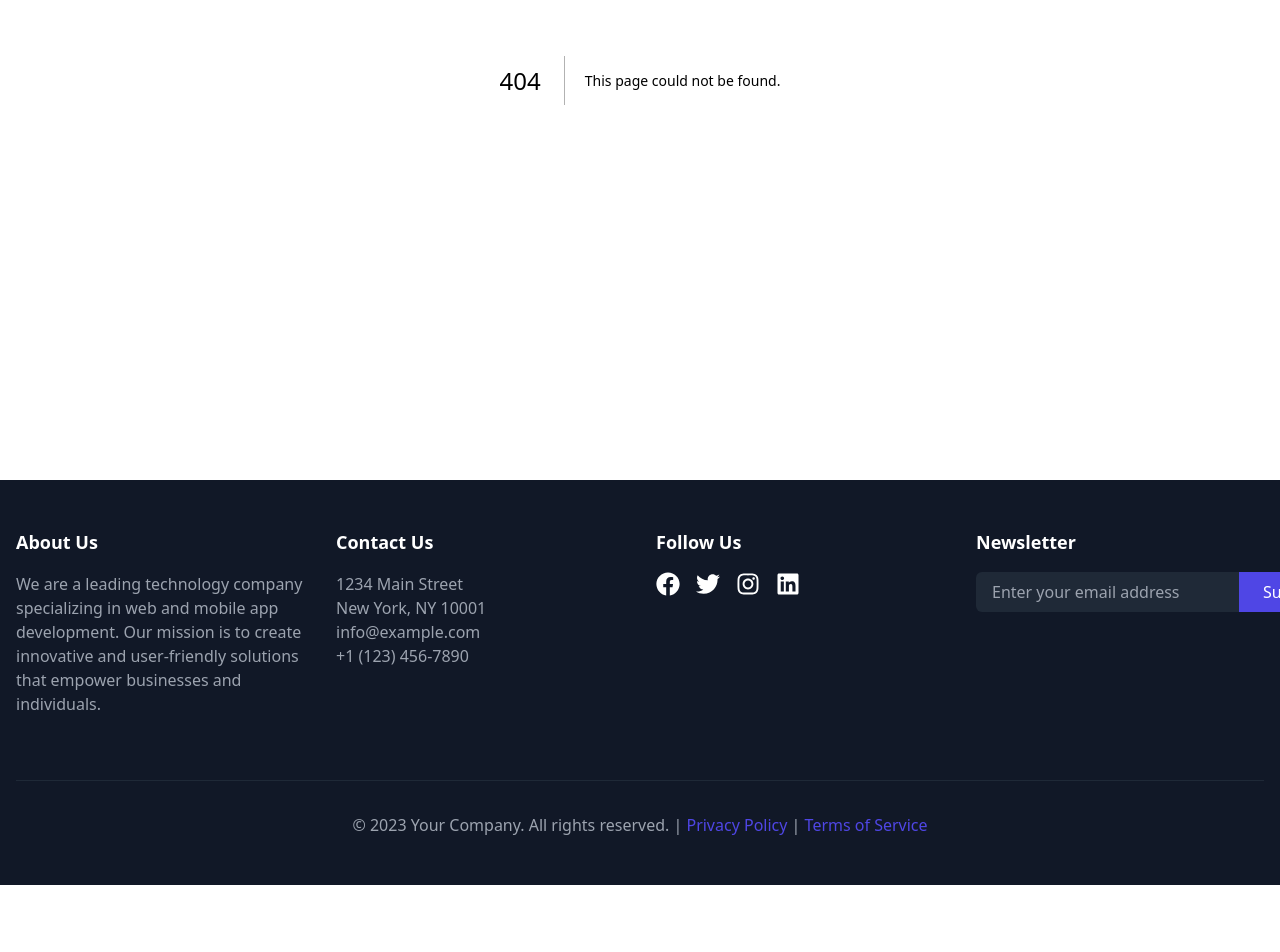
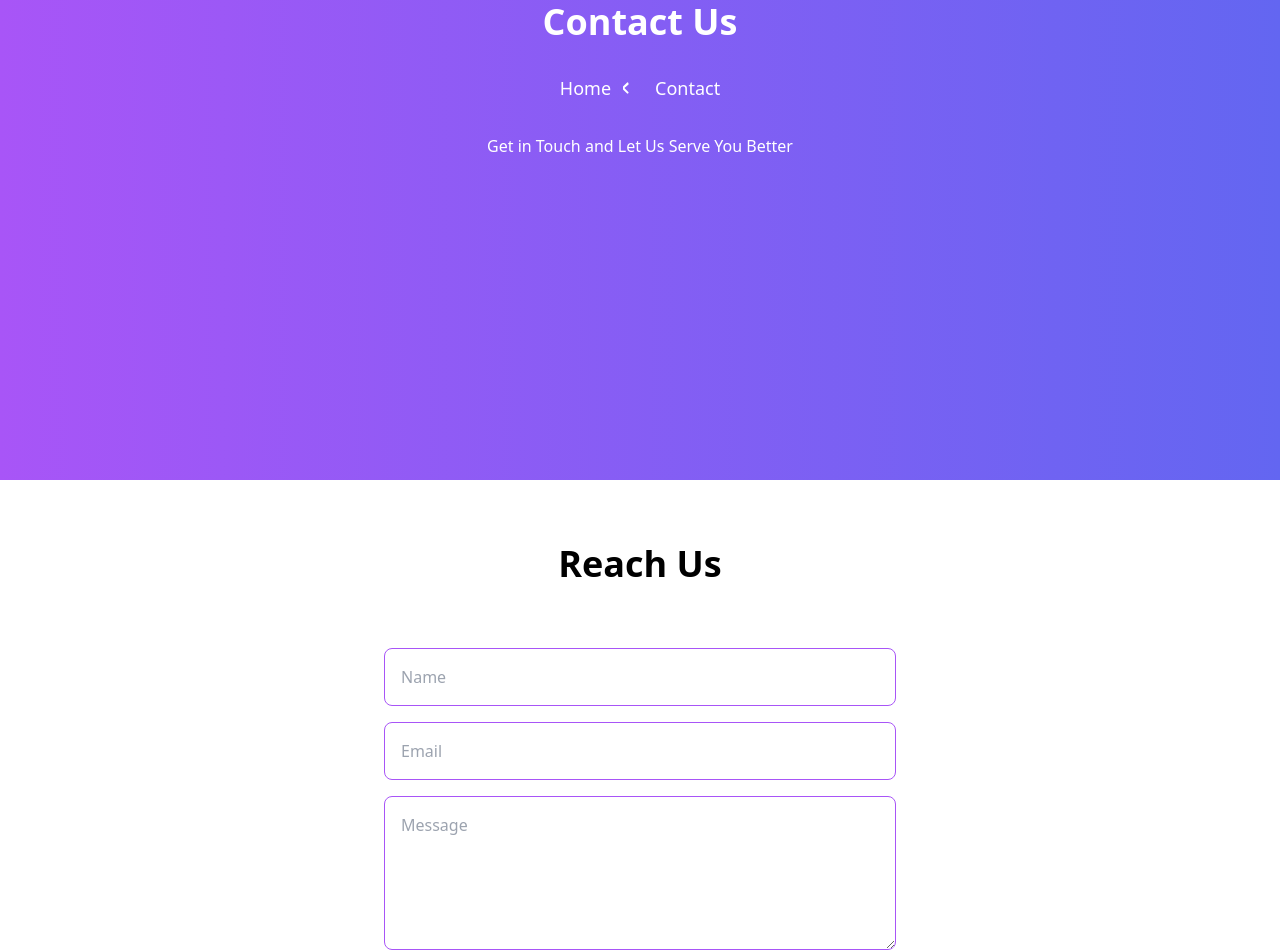
Before and after one commit to checkiamsiam/restrose-restaurant-app, a Next.js app: page /contact in a window 1280 px wide. Before the commit this address had no page. Shown: the part 320-1272 px from the top of the page. Before the commit the page ends 1205 px from the top, so only its background shows below. Built offline with nearby package versions, Linux system fonts and the light colour scheme.

Commit message:
about - contact done

```diff
--- a/package.json
+++ b/package.json
@@ -19,6 +19,7 @@
     "react": "18.2.0",
     "react-datepicker": "^4.11.0",
     "react-dom": "18.2.0",
+    "react-hook-form": "^7.43.9",
     "react-icons": "^4.8.0",
     "react-slick": "^0.29.0",
     "slick-carousel": "^1.8.1",
--- /dev/null
+++ b/src/Types/hooksType/useForm.ts
@@ -0,0 +1,5 @@
+export interface UseFormData  {
+  name: string;
+  email: string;
+  message: string;
+};
--- a/src/components/Common/BreadcrumbBanner.tsx
+++ b/src/components/Common/BreadcrumbBanner.tsx
@@ -10,11 +10,30 @@ const BreadcrumbBanner = ({ crumbs, title, description }: BreadcrumbBannerProps)
       animate={{ opacity: 1 }}
       transition={{ duration: 0.3 }}
     >
-      <h1 className="text-white text-4xl font-bold mb-8">{title}</h1>
-      <nav className="text-white text-lg" aria-label="Breadcrumb">
+      <motion.h1
+        className="text-white text-4xl font-bold mb-8"
+        initial={{ y: -20, opacity: 0 }}
+        animate={{ y: 0, opacity: 1 }}
+        transition={{ delay: 0.2, duration: 0.6, type: "spring", stiffness: 120 }}
+      >
+        {title}
+      </motion.h1>
+      <motion.nav
+        className="text-white text-lg"
+        aria-label="Breadcrumb"
+        initial={{ y: 20, opacity: 0 }}
+        animate={{ y: 0, opacity: 1 }}
+        transition={{ delay: 0.4, duration: 0.6, type: "spring", stiffness: 120 }}
+      >
         <ol className="list-none p-0 inline-flex">
           {crumbs.map((crumb: BreadcrumbBannerItem, index: number) => (
-            <li key={index} className="flex items-center">
+            <motion.li
+              key={index}
+              className="flex items-center"
+              initial={{ x: -20, opacity: 0 }}
+              animate={{ x: 0, opacity: 1 }}
+              transition={{ delay: index * 0.1, duration: 0.6, type: "spring", stiffness: 120 }}
+            >
               {crumb.link ? (
                 <Link href={crumb.link} className="text-white hover:text-white hover:underline">
                   {crumb.label}
@@ -23,18 +42,34 @@ const BreadcrumbBanner = ({ crumbs, title, description }: BreadcrumbBannerProps)
                 <span className="text-white">{crumb.label}</span>
               )}
               {index < crumbs.length - 1 && (
-                <svg className="flex-shrink-0 w-5 h-5 mx-3 fill-current text-white" viewBox="0 0 20 20">
-                  <path
+                <motion.svg
+                  className="flex-shrink-0 w-5 h-5 mx-3 fill-current text-white"
+                  viewBox="0 0 20 20"
+                  initial={{ rotate: 0 }}
+                  animate={{ rotate: 360 }}
+                  transition={{ delay: index * 0.1, duration: 0.6, repeat: 1 }}
+                >
+                  <motion.path
                     fillRule="evenodd"
                     d="M5.293 5.293a1 1 0 0 1 0 1.414L1.414 10l3.879 3.879a1 1 0 0 1-1.414 1.414l-4.586-4.586a1 1 0 0 1 0-1.414l4.586-4.586a1 1 0 0 1 1.414 0z"
+                    initial={{ opacity: 0 }}
+                    animate={{ opacity: 1 }}
+                    transition={{ delay: index * 0.1 + 0.3, duration: 0.3 }}
                   />
-                </svg>
+                </motion.svg>
               )}
-            </li>
+            </motion.li>
           ))}
         </ol>
-      </nav>
-      <p className="text-white text-center mt-8">{description}</p>
+      </motion.nav>
+      <motion.p
+        className="text-white text-center mt-8"
+        initial={{ y: 20, opacity: 0 }}
+        animate={{ y: 0, opacity: 1 }}
+        transition={{ delay: 0.6, duration: 0.6, type: "spring", stiffness: 120 }}
+      >
+        {description}
+      </motion.p>
     </motion.div>
   );
 };
--- /dev/null
+++ b/src/components/ContactPage/ContactForm.tsx
@@ -0,0 +1,80 @@
+import React from "react";
+import { motion } from "framer-motion";
+import { useForm } from "react-hook-form";
+import { UseFormData } from "@/Types/hooksType/useForm";
+
+
+const ContactSection = () => {
+  const { register, handleSubmit, formState: { errors  } } = useForm<UseFormData>();
+
+  const onSubmit = () => {
+
+  };
+
+  return (
+    <motion.section
+      className="py-16 px-8 md:px-16"
+      initial={{ opacity: 0 }}
+      animate={{ opacity: 1 }}
+      transition={{ duration: 0.6 }}
+    >
+      <h2 className="text-4xl font-bold text-center mb-8">Reach Us</h2>
+      <div className="max-w-md mx-auto md:max-w-xl bg-white bg-opacity-90 rounded-lg p-8">
+        <form
+          className="flex flex-col space-y-4"
+          onSubmit={handleSubmit(onSubmit)}
+        >
+          <input
+            type="text"
+            className="p-4 border border-purple-500 rounded-lg focus:outline-none"
+            placeholder="Name"
+            {...register("name", { required: "Name is required" })}
+          />
+          {errors.name && (
+            <span className="text-red-500 text-sm">
+              {errors.name.message}
+            </span>
+          )}
+          <input
+            type="email"
+            className="p-4 border border-purple-500 rounded-lg focus:outline-none"
+            placeholder="Email"
+            {...register("email", {
+              required: "Email is required",
+              pattern: {
+                value: /^[A-Z0-9._%+-]+@[A-Z0-9.-]+\.[A-Z]{2,}$/i,
+                message: "Invalid email address",
+              },
+            })}
+          />
+          {errors.email && (
+            <span className="text-red-500 text-sm">
+              {errors.email.message}
+            </span>
+          )}
+          <textarea
+            className="p-4 border border-purple-500 rounded-lg focus:outline-none"
+            rows={5}
+            placeholder="Message"
+            {...register("message", { required: "Message is required" })}
+          ></textarea>
+          {errors.message && (
+            <span className="text-red-500 text-sm">
+              {errors.message.message}
+            </span>
+          )}
+          <motion.button
+            type="submit"
+            className="bg-purple-500 text-white font-bold py-4 px-6 rounded-lg transition duration-300 ease-in-out hover:bg-purple-600"
+            whileHover={{ scale: 1.05 }}
+            whileTap={{ scale: 0.95 }}
+          >
+            Submit
+          </motion.button>
+        </form>
+      </div>
+    </motion.section>
+  );
+};
+
+export default ContactSection;
--- /dev/null
+++ b/src/components/HomePage/OurBranches.tsx
@@ -0,0 +1,85 @@
+const BranchesSection = () => {
+  return (
+    <section className="bg-gray-100 py-16">
+      <div className="max-w-6xl mx-auto">
+        <h2 className="text-3xl font-semibold text-center mb-8">See Our Branches</h2>
+        <div className="grid grid-cols-1 md:grid-cols-2 gap-8">
+          <div className="flex flex-col items-center">
+            <h3 className="text-xl font-bold mb-4">Gulshan Branch</h3>
+            <p className="text-gray-600 mb-4">
+              1234 Oak Street
+              <br />
+              City, State ZIP
+            </p>
+            <p className="text-gray-600 mb-4">Phone: (123) 456-7890</p>
+            <p className="text-gray-600 mb-4">Email: branch3@example.com</p>
+            <iframe
+              title="Branch 3 Map"
+              src="https://www.google.com/maps/embed?pb=!1m18!1m12!1m3!1d7306.003959678997!2d90.428901288672!3d23.711623337944157!2m3!1f0!2f0!3f0!3m2!1i1024!2i768!4f13.1!3m3!1m2!1s0x3755b9cc7d566d03%3A0x2472a49ac0504cd2!2sJatra%20Bari%2C%20Dhaka!5e0!3m2!1sen!2sbd!4v1680803501297!5m2!1sen!2sbd"
+              width="100%"
+              height="300"
+              frameBorder="0"
+              allowFullScreen
+            ></iframe>
+          </div>
+          <div className="flex flex-col items-center mt-8 md:mt-0">
+            <h3 className="text-xl font-bold mb-4">Jatrabari Branch</h3>
+            <p className="text-gray-600 mb-4">
+              5678 Maple Street
+              <br />
+              City, State ZIP
+            </p>
+            <p className="text-gray-600 mb-4">Phone: (987) 654-3210</p>
+            <p className="text-gray-600 mb-4">Email: branch4@example.com</p>
+            <iframe
+              title="Branch 4 Map"
+              src="https://www.google.com/maps/embed?pb=!1m18!1m12!1m3!1d7306.003959678997!2d90.428901288672!3d23.711623337944157!2m3!1f0!2f0!3f0!3m2!1i1024!2i768!4f13.1!3m3!1m2!1s0x3755b9cc7d566d03%3A0x2472a49ac0504cd2!2sJatra%20Bari%2C%20Dhaka!5e0!3m2!1sen!2sbd!4v1680803501297!5m2!1sen!2sbd"
+              width="100%"
+              height="300"
+              frameBorder="0"
+              allowFullScreen
+            ></iframe>
+          </div>
+          <div className="flex flex-col items-center">
+            <h3 className="text-xl font-bold mb-4">Banasree Branch</h3>
+            <p className="text-gray-600 mb-4">
+              7890 Cedar Street
+              <br />
+              City, State ZIP
+            </p>
+            <p className="text-gray-600 mb-4">Phone: (567) 890-1234</p>
+            <p className="text-gray-600 mb-4">Email: branch5@example.com</p>
+            <iframe
+              title="Branch 5 Map"
+              src="https://www.google.com/maps/embed?pb=!1m18!1m12!1m3!1d7306.003959678997!2d90.428901288672!3d23.711623337944157!2m3!1f0!2f0!3f0!3m2!1i1024!2i768!4f13.1!3m3!1m2!1s0x3755b9cc7d566d03%3A0x2472a49ac0504cd2!2sJatra%20Bari%2C%20Dhaka!5e0!3m2!1sen!2sbd!4v1680803501297!5m2!1sen!2sbd"
+              width="100%"
+              height="300"
+              frameBorder="0"
+              allowFullScreen
+            ></iframe>
+          </div>
+          <div className="flex flex-col items-center">
+            <h3 className="text-xl font-bold mb-4">Mirpur Branch</h3>
+            <p className="text-gray-600 mb-4">
+              9876 Pine Street
+              <br />
+              City, State ZIP
+            </p>
+            <p className="text-gray-600 mb-4">Phone: (432) 109-8765</p>
+            <p className="text-gray-600 mb-4">Email: branch6@example.com</p>
+            <iframe
+              title="Branch 6 Map"
+              src="https://www.google.com/maps/embed?pb=!1m18!1m12!1m3!1d7306.003959678997!2d90.428901288672!3d23.711623337944157!2m3!1f0!2f0!3f0!3m2!1i1024!2i768!4f13.1!3m3!1m2!1s0x3755b9cc7d566d03%3A0x2472a49ac0504cd2!2sJatra%20Bari%2C%20Dhaka!5e0!3m2!1sen!2sbd!4v1680803501297!5m2!1sen!2sbd"
+              width="100%"
+              height="300"
+              frameBorder="0"
+              allowFullScreen
+            ></iframe>
+          </div>
+        </div>
+      </div>
+    </section>
+  );
+};
+
+export default BranchesSection;
--- a/src/pages/about.tsx
+++ b/src/pages/about.tsx
@@ -9,7 +9,7 @@ const About = () => {
       <BreadcrumbBanner
         crumbs={[
           { label: "Home", link: "/" },
-          { label: "About", link: "/products" },
+          { label: "About", link: "/about" },
         ]}
         title="About Us"
         description="See our story and how we started our journey."
--- /dev/null
+++ b/src/pages/contact.tsx
@@ -0,0 +1,24 @@
+import BreadcrumbBanner from "@/components/Common/BreadcrumbBanner";
+import SEO from "@/components/Common/SEO";
+import ReservationSection from "@/components/ContactPage/BookNowSection";
+import ContactSection from "@/components/ContactPage/ContactForm";
+
+const ContactPage = () => {
+  return (
+    <>
+      <SEO title="Contact - restRose" />
+      <BreadcrumbBanner
+        crumbs={[
+          { label: "Home", link: "/" },
+          { label: "Contact", link: "/contact" },
+        ]}
+        title="Contact Us"
+        description="Get in Touch and Let Us Serve You Better"
+      />
+      <ContactSection />
+      <ReservationSection />
+    </>
+  );
+};
+
+export default ContactPage;
--- a/src/pages/index.tsx
+++ b/src/pages/index.tsx
@@ -1,24 +1,21 @@
 import SEO from "@/components/Common/SEO";
-import ReservationSection from "@/components/HomePage/BookNowSection";
 import HomeBanner from "@/components/HomePage/HomePageBanner";
 import MenuSection from "@/components/HomePage/OffersSection";
+import BranchesSection from "@/components/HomePage/OurBranches";
 import CustomerReviewSection from "@/components/HomePage/ReviewSection";
 import Services from "@/components/HomePage/Services";
-import LandingLayout from "@/layouts/Landing/Layout";
-import { ReactNode } from "react";
 
 const Home = () => {
   return (
     <div>
       <SEO title="Home - restRose" />
-      <HomeBanner/>
-      <Services/>
-      <MenuSection/>
-      <ReservationSection/>
-      <CustomerReviewSection/>
+      <HomeBanner />
+      <Services />
+      <MenuSection />
+      <BranchesSection />
+      <CustomerReviewSection />
     </div>
   );
 };
 
-
 export default Home;
--- /dev/null
+++ b/src/pages/product.tsx
@@ -0,0 +1,21 @@
+import BreadcrumbBanner from '@/components/Common/BreadcrumbBanner';
+import SEO from '@/components/Common/SEO';
+import React from 'react';
+
+const ProductPage = () => {
+  return (
+    <>
+      <SEO title="Product - restRose" />
+      <BreadcrumbBanner
+        crumbs={[
+          { label: "Home", link: "/" },
+          { label: "Products", link: "/products" },
+        ]}
+        title="Our Products"
+        description=" Explore Our Wide Range of Products."
+      />
+    </>
+  );
+};
+
+export default ProductPage
```
Also changed, not shown: src/components/ContactPage/BookNowSection.tsx (renamed from src/components/HomePage/BookNowSection.tsx), 2 other files (tests, documents, lock files or other folders).
